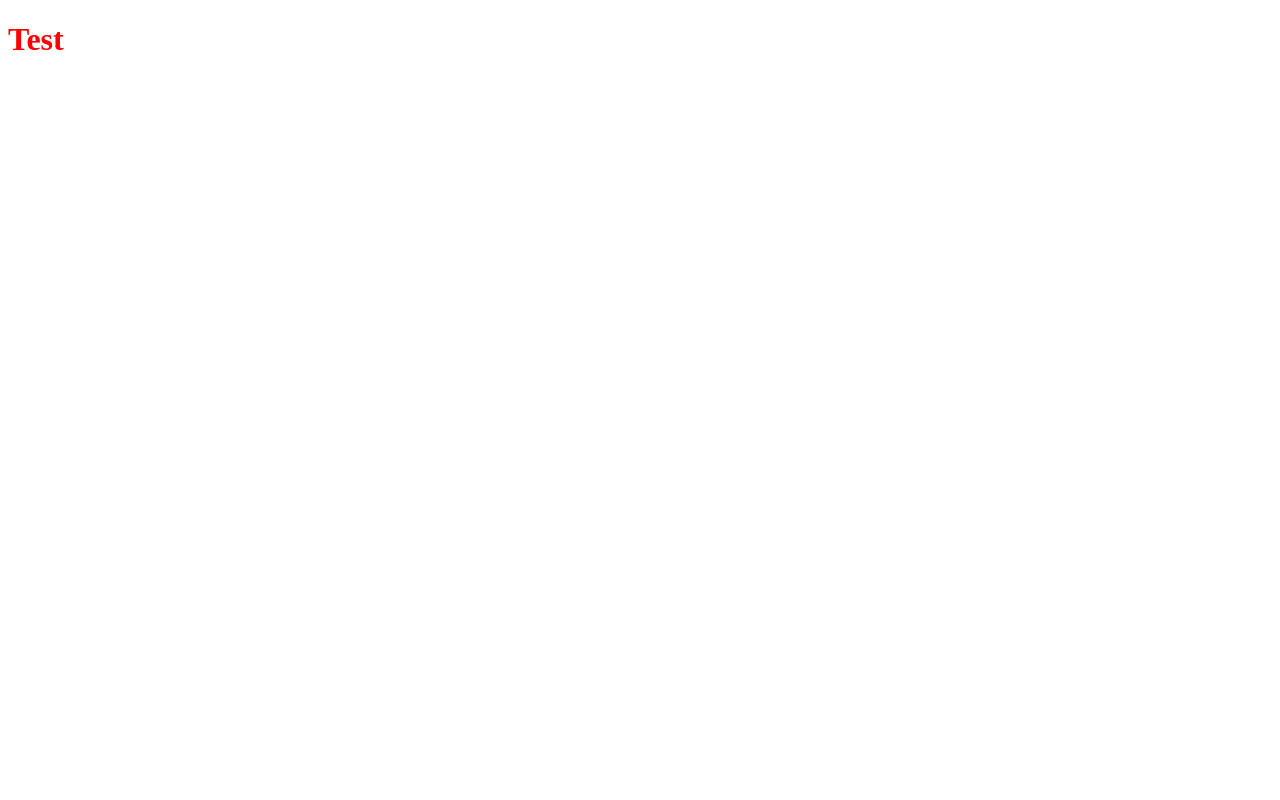
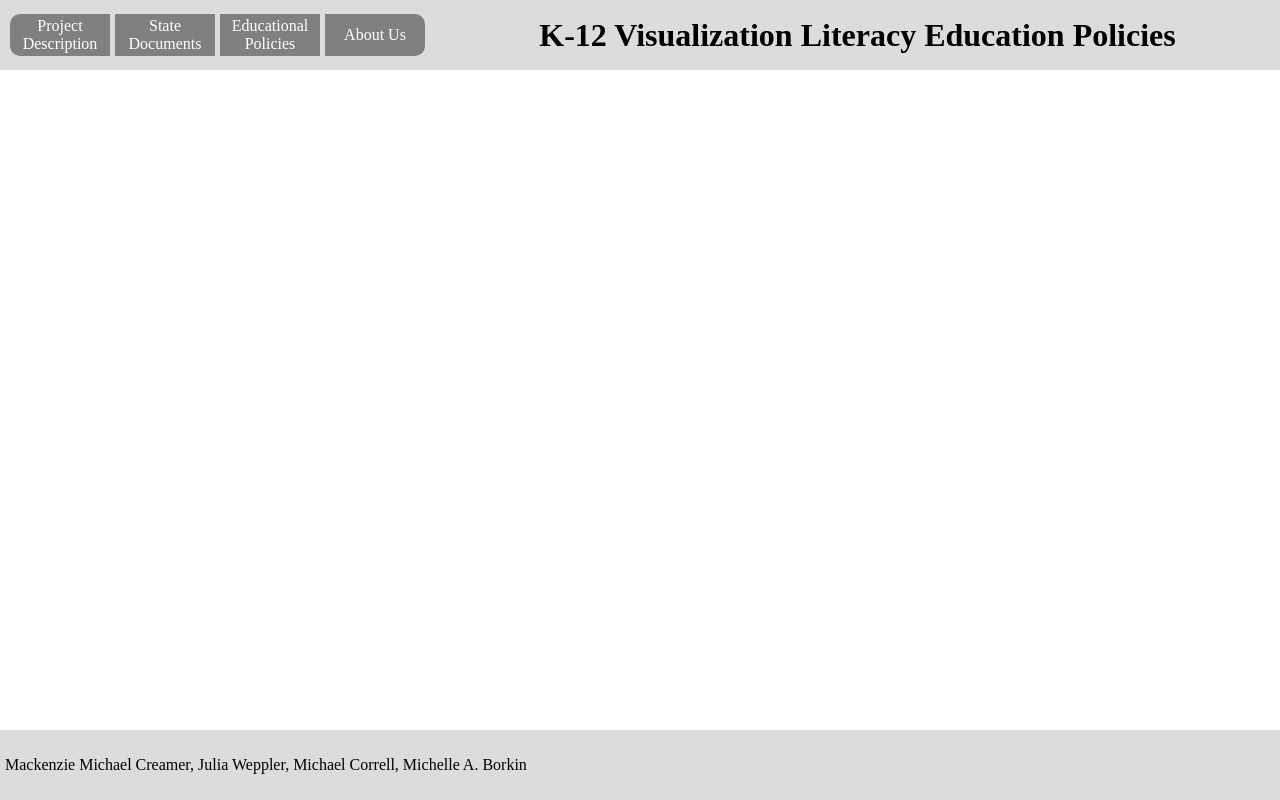
Before and after one commit to MackenzieCreamer/vis-policy-standards-repository, a plain HTML site: page index.html in a window 1280 px wide. Drawn offline with Linux system fonts and the light colour scheme.

Commit message:
Add basic HTML/CSS for footer/header

```diff
--- a/index.html
+++ b/index.html
@@ -7,7 +7,24 @@
     <link href="styles.css" rel="stylesheet" />
 </head>
 <body>
-    <h1>Test</h1>
+    <div class="full-container">
+        <div id="btn-container">
+            <div class="btn" style="border-radius: 10px 0px 0px 10px;" id="home-btn">Project Description</div>
+            <div class="btn" id="states-btn">State Documents</div>
+            <div class="btn" id="states-btn">Educational Policies</div>
+            <div class="btn" style="border-radius: 0px 10px 10px 0px;" id="policies-btn">About Us</div>
+        </div>
+        <div id="project-title">
+            <h1>K-12 Visualization Literacy Education Policies</h1>
+        </div>
+        <!-- <div id="logos" style="height: 100%;">
+            <img style="height: 100%;" src="khouryVisLogo.png" alt="A descriptive summary of the image">
+        </div> -->
+    </div>
+    <div id="main-body"></div>
+    <div class="full-container">
+        <div id="citation-information-footer">Mackenzie Michael Creamer, Julia Weppler, Michael Correll, Michelle A. Borkin</div>
+    </div>
     <script>
     </script>
 </body>
--- a/styles.css
+++ b/styles.css
@@ -1,3 +1,49 @@
-h1 {
-    color: red;
+body {
+    margin: 0;
+    padding: 0;
 }
+
+.full-container{
+    height: 70px;
+    width: 100vw;
+    align-items: center;
+    text-align: center;
+    align-content: center;
+    background-color: gainsboro;
+    display: flex;
+}
+
+.btn {
+    width: 60px;
+    height: 100%;
+    cursor:pointer;
+    margin-right: 5px;
+    align-content: center;
+    text-align: center;
+    background-color: gray;
+    color: white;
+}
+
+#main-body {
+    height: calc(100vh - 140px);
+}
+
+#btn-container{
+    width: fit-content;
+    height: 60%;
+    padding: 5px;
+    margin-left: 5px;
+    display: flex;
+}
+
+#btn-container > .btn {
+    width: 100px;
+}
+
+#project-title {
+    flex: 1;
+}
+
+#citation-information-footer{
+    margin: 5px;
+}
```
Also changed, not shown: khouryVisLogo.png (added).
